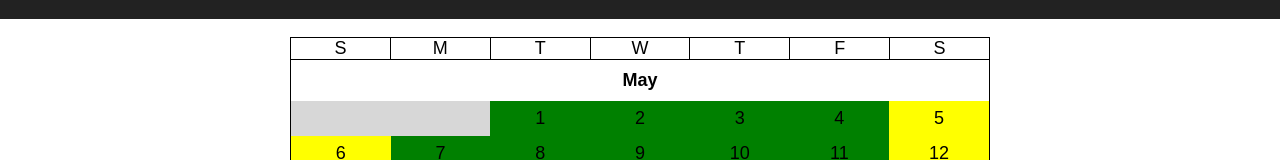
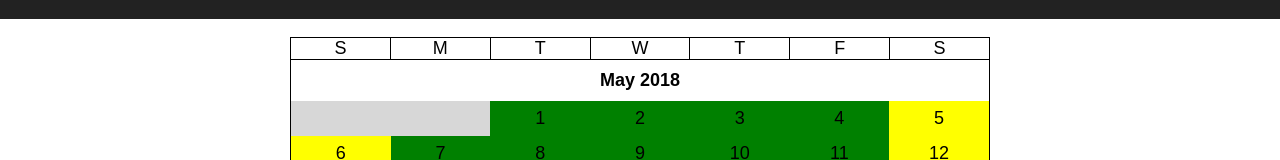
Before and after one commit to duranmla/calendar, a React (Create React App) app: page / in a window 1280 px wide. Shown: the part 171-331 px from the top of the page. Built offline with nearby package versions, Linux system fonts and the light colour scheme.

Commit message:
Add optional param to render or not the weekdays guidelines

```diff
--- a/src/components/Calendar.js
+++ b/src/components/Calendar.js
@@ -12,7 +12,7 @@ class Calendar extends Component {
     return (
       <div className="calendar">
         <CalendarBody>
-          <CalendarSection />
+          <CalendarSection showGuidelines={true} />
         </CalendarBody>
       </div>
     );
--- a/src/components/CalendarSection.js
+++ b/src/components/CalendarSection.js
@@ -13,9 +13,11 @@ import {
  */
 class CalendarSection extends Component {
   render() {
+    const { showGuidelines } = this.props;
+
     return (
       <div className="calendar-section monthly">
-        <CalendarSectionColumnGuidelines />
+        {showGuidelines ? <CalendarSectionColumnGuidelines /> : ""}
         <CalendarSectionHeader />
         <CalendarSectionCells />
       </div>
--- a/src/components/CalendarSectionHeader.js
+++ b/src/components/CalendarSectionHeader.js
@@ -10,7 +10,7 @@ class CalendarSectionHeader extends Component {
   render() {
     return (
       <div className="calendar-section__header">
-        <strong>May</strong>
+        <strong>May 2018</strong>
       </div>
     );
   }
```
